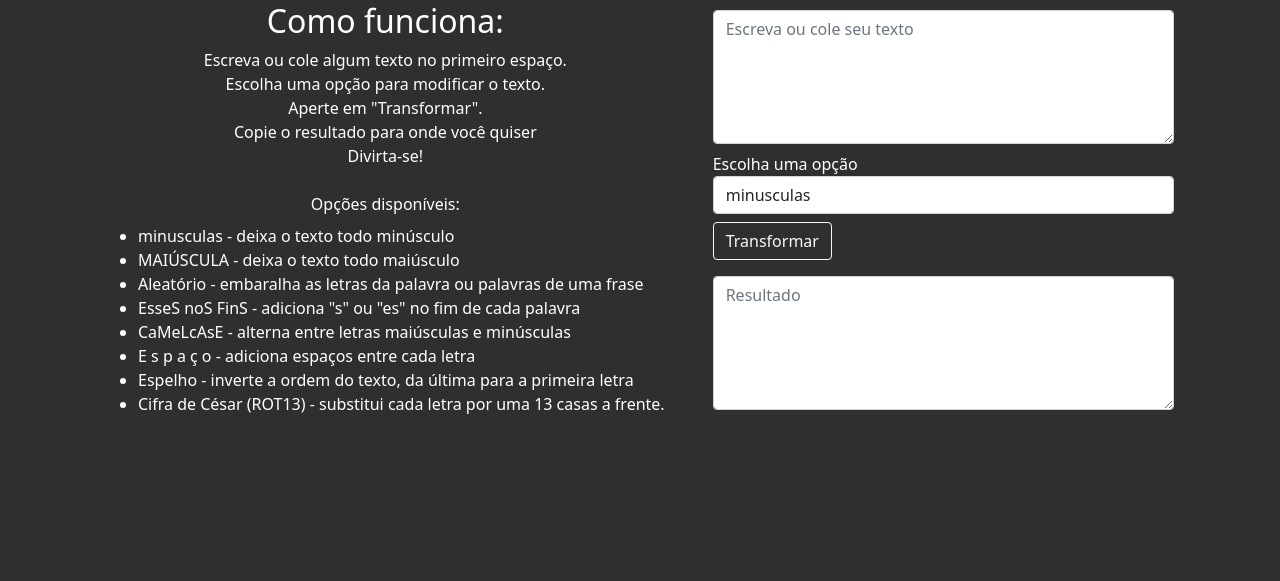
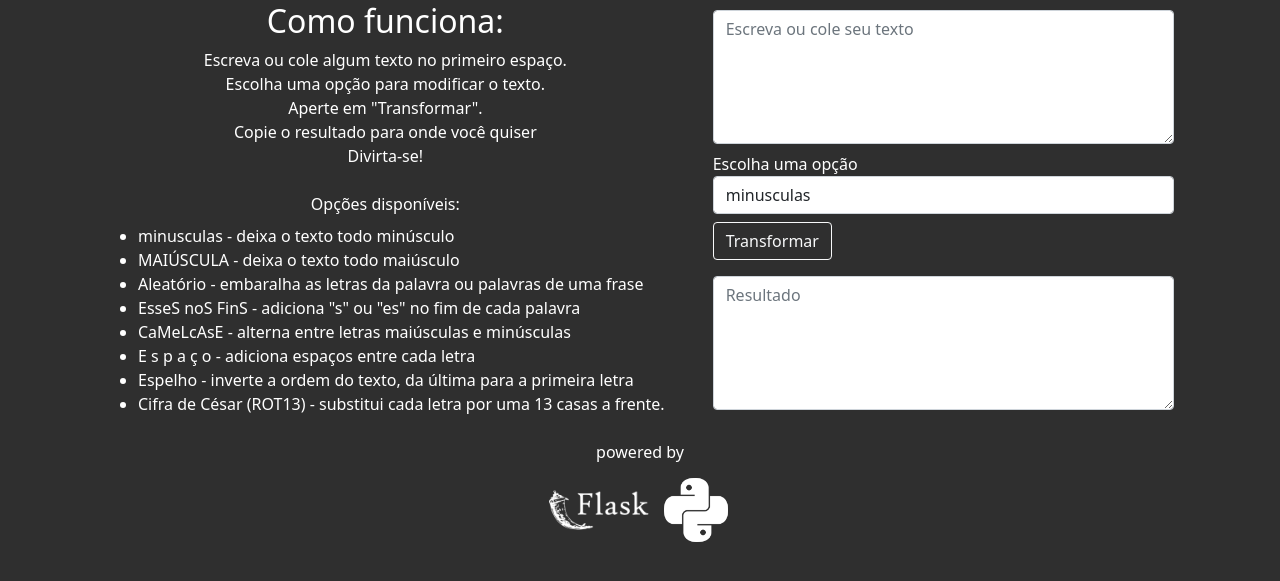
Before and after one commit to rafaeljamil/python-text-tools, a Flask app: page / in a window 1280 px wide. Shown: the part 94-675 px from the top of the page. Run offline with Flask 2, Linux system fonts and the light colour scheme; some libraries are stand-ins or nearby versions.

Commit message:
added some images and styles

```diff
--- a/templates/app.html
+++ b/templates/app.html
@@ -63,6 +63,21 @@
                 </div>
             </div>
         </div>
+        <div class="d-flex flex-row justify-content-center my-2">
+            <div class="flex-column">
+                <div class="flex-row">
+                    <p class="text-white text-center">powered by</p>
+                </div>
+                <div class="flex-wrap flex-column" style="margin-top:-20px">
+
+                    <img class="mx-1" src="{{url_for('static', filename='images/icons8-flask-240.png')}}" alt="Flask Icon" style="width: 100px;height:auto">
+
+
+                    <img class="mx-1" src="{{url_for('static', filename='images/icons8-python-250.png')}}" alt="Python Icon" style="width: 70px;height:auto">
+
+                </div>
+            </div>
+        </div>
     </div>
 </body>
 </html>
```
Also changed, not shown: static/images/icons8-flask-240.png (added), static/images/icons8-python-250.png (added).
